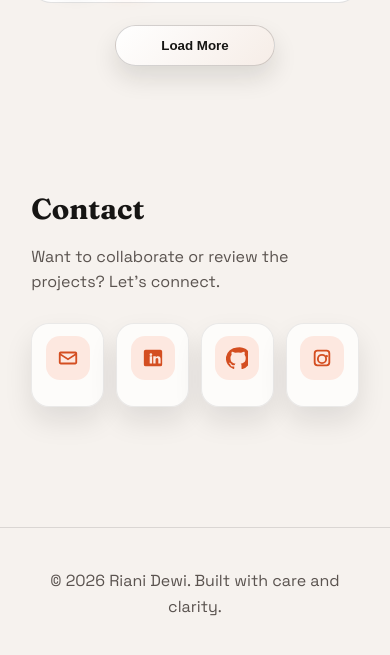
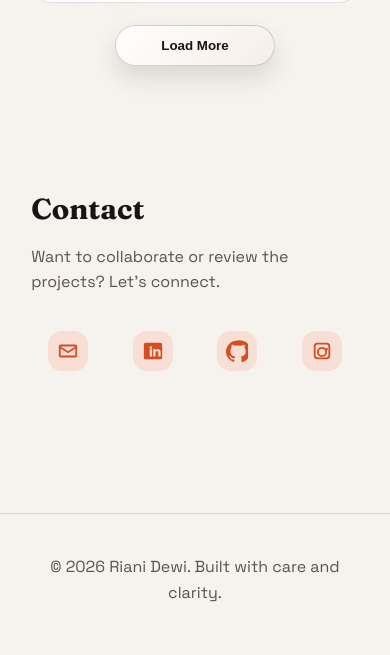
Before and after one commit to rianidewi/rianidewi.github.io, a plain HTML site: page index.html in a window 390 px wide. Shown: the part 4184-4839 px from the top of the page. Drawn offline with Linux system fonts and the light colour scheme.

Commit message:
Simplify mobile contact icons

```diff
--- a/demo-portal/src/main/resources/static/styles.css
+++ b/demo-portal/src/main/resources/static/styles.css
@@ -1103,17 +1103,20 @@ pre {
   }
 
   .contact-cards {
-    grid-template-columns: repeat(2, minmax(0, 1fr));
-    gap: 12px;
+    grid-template-columns: repeat(4, minmax(0, 1fr));
+    gap: 10px;
   }
 
   .contact-card {
     grid-template-columns: 1fr;
     justify-items: center;
     text-align: center;
-    padding: 12px;
-    min-height: 72px;
+    padding: 8px;
+    min-height: auto;
     position: relative;
+    background: transparent;
+    border: none;
+    box-shadow: none;
   }
 
   .contact-card .contact-label,
@@ -1122,8 +1125,8 @@ pre {
   }
 
   .contact-card .contact-icon {
-    width: 44px;
-    height: 44px;
+    width: 40px;
+    height: 40px;
   }
 
   .contact-card .contact-link {
--- a/styles.css
+++ b/styles.css
@@ -1103,17 +1103,20 @@ pre {
   }
 
   .contact-cards {
-    grid-template-columns: repeat(2, minmax(0, 1fr));
-    gap: 12px;
+    grid-template-columns: repeat(4, minmax(0, 1fr));
+    gap: 10px;
   }
 
   .contact-card {
     grid-template-columns: 1fr;
     justify-items: center;
     text-align: center;
-    padding: 12px;
-    min-height: 72px;
+    padding: 8px;
+    min-height: auto;
     position: relative;
+    background: transparent;
+    border: none;
+    box-shadow: none;
   }
 
   .contact-card .contact-label,
@@ -1122,8 +1125,8 @@ pre {
   }
 
   .contact-card .contact-icon {
-    width: 44px;
-    height: 44px;
+    width: 40px;
+    height: 40px;
   }
 
   .contact-card .contact-link {
```
